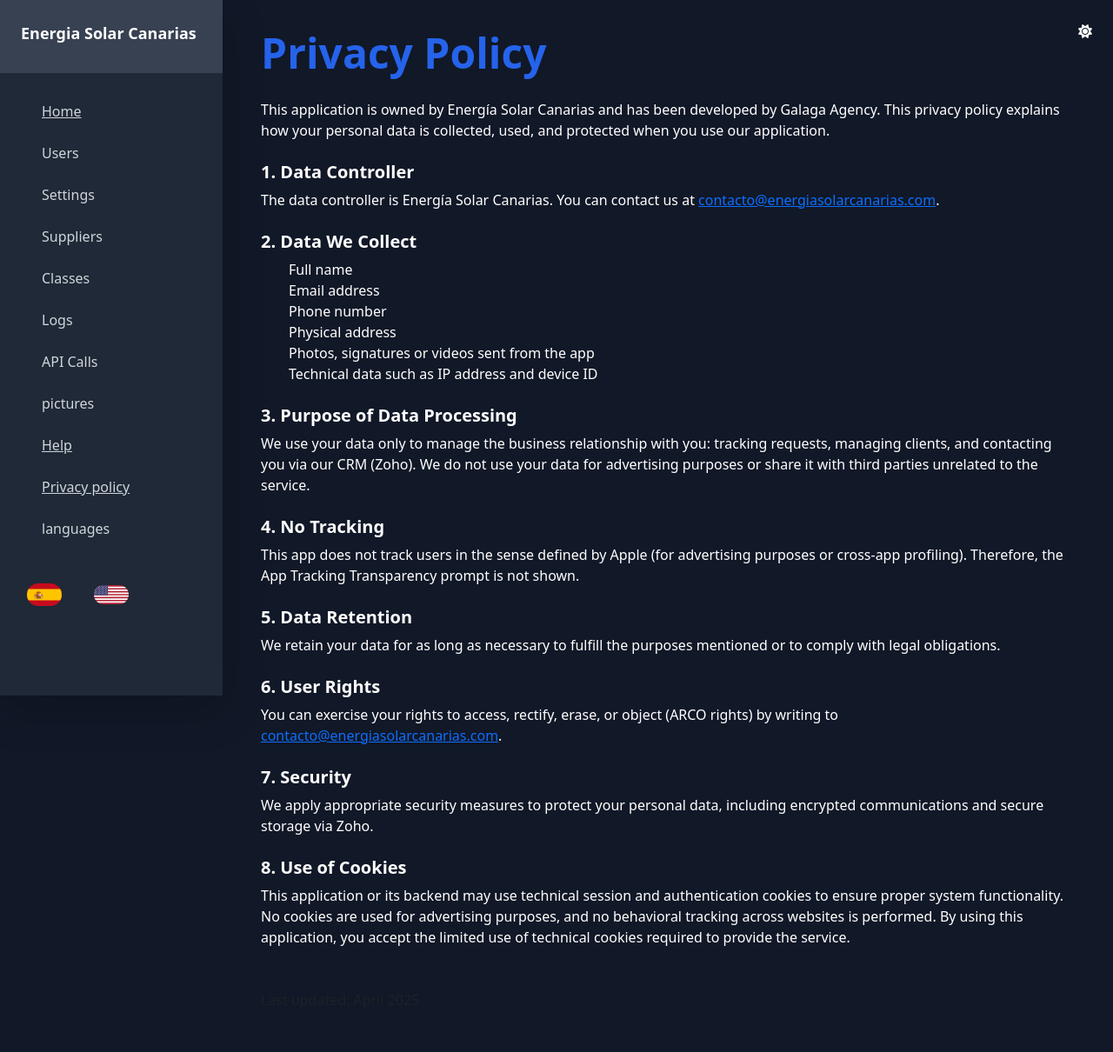
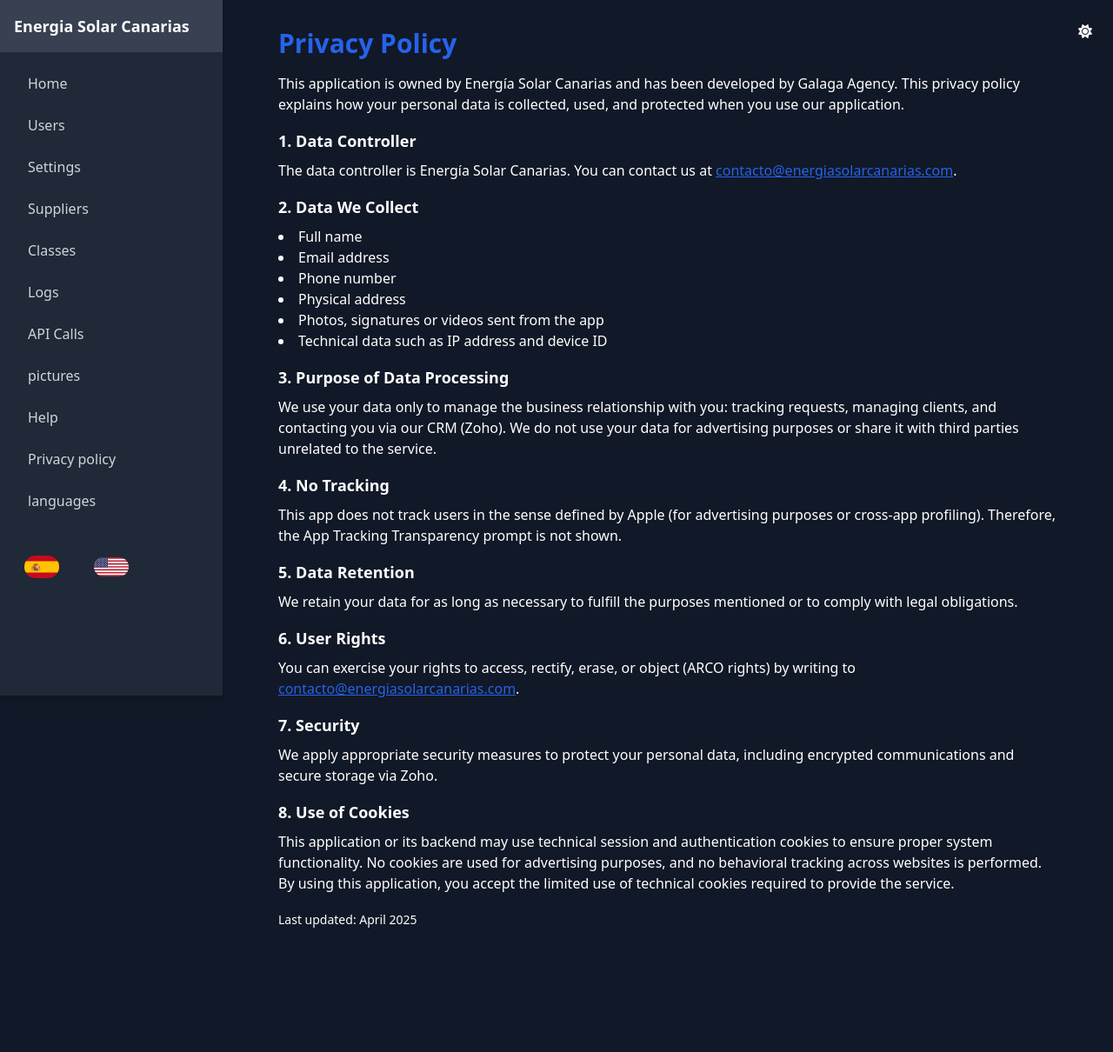
Before and after one commit to Galaga-Agency/energia_solar_canarias_backend, a PHP site: page /index.php?page=politica-privacidad in a window 1280 px wide. Shown: the whole page at 87% size. After the commit the page ends 1067 px from the top, so only its background shows below. Run offline with PHP 8.4, Linux system fonts and the light colour scheme.

Commit message:
darle estilo a la politica dee privacidad

```diff
--- a/app/pages/politica-privacidad.php
+++ b/app/pages/politica-privacidad.php
@@ -1,39 +1,17 @@
-<!DOCTYPE html>
-<html lang="es">
-<head>
-  <meta charset="UTF-8">
-  <meta name="viewport" content="width=device-width, initial-scale=1.0">
-  <title>Política de Privacidad | Energía Solar Canarias</title>
-  <link href="https://cdn.jsdelivr.net/npm/bootstrap@5.3.2/dist/css/bootstrap.min.css" rel="stylesheet">
-  <style>
-    body {
-      background-color: #f8fafc;
-      color: #1e293b;
-    }
-    .dark-mode {
-      background-color: #0f172a;
-      color: #cbd5e1;
-    }
-    .highlight {
-      color: #2563eb;
-    }
-  </style>
-</head>
-<body class="p-4">
-  <div class="container">
-    <h1 class="display-5 fw-bold highlight mb-4"><?php echo translate('politica-privacidad.title') ?></h1>
+<div class="max-w-4xl mx-auto">
+  <h1 class="text-3xl font-bold text-blue-600 dark:text-blue-400 mb-4"><?php echo translate('politica-privacidad.title') ?></h1>
 
   <p class="mb-4">
     <?php echo translate('politica-privacidad.intro') ?>
   </p>
 
-    <h2 class="h5 fw-semibold mt-4 mb-2"><?php echo translate('politica-privacidad.responsable') ?></h2>
+  <h2 class="text-lg font-semibold mt-4 mb-2"><?php echo translate('politica-privacidad.responsable') ?></h2>
   <p class="mb-4">
-    <?php echo translate('politica-privacidad.responsable_text') ?> <a href="mailto:contacto@energiasolarcanarias.com">contacto@energiasolarcanarias.com</a>.
+    <?php echo translate('politica-privacidad.responsable_text') ?> <a href="mailto:contacto@energiasolarcanarias.com" class="text-blue-600 dark:text-blue-400 underline">contacto@energiasolarcanarias.com</a>.
   </p>
 
-    <h2 class="h5 fw-semibold mt-4 mb-2"><?php echo translate('politica-privacidad.datos_recogidos') ?></h2>
-    <ul class="mb-4">
+  <h2 class="text-lg font-semibold mt-4 mb-2"><?php echo translate('politica-privacidad.datos_recogidos') ?></h2>
+  <ul class="list-disc list-inside mb-4">
     <li><?php echo translate('politica-privacidad.datos_lista.0') ?></li>
     <li><?php echo translate('politica-privacidad.datos_lista.1') ?></li>
     <li><?php echo translate('politica-privacidad.datos_lista.2') ?></li>
@@ -42,37 +20,35 @@
     <li><?php echo translate('politica-privacidad.datos_lista.5') ?></li>
   </ul>
 
-    <h2 class="h5 fw-semibold mt-4 mb-2"><?php echo translate('politica-privacidad.finalidad') ?></h2>
+  <h2 class="text-lg font-semibold mt-4 mb-2"><?php echo translate('politica-privacidad.finalidad') ?></h2>
   <p class="mb-4">
     <?php echo translate('politica-privacidad.finalidad_text') ?>
   </p>
 
-    <h2 class="h5 fw-semibold mt-4 mb-2"><?php echo translate('politica-privacidad.tracking') ?> </h2>
+  <h2 class="text-lg font-semibold mt-4 mb-2"><?php echo translate('politica-privacidad.tracking') ?> </h2>
   <p class="mb-4">
     <?php echo translate('politica-privacidad.tracking_text') ?>
   </p>
 
-    <h2 class="h5 fw-semibold mt-4 mb-2"><?php echo translate('politica-privacidad.conservacion') ?></h2>
+  <h2 class="text-lg font-semibold mt-4 mb-2"><?php echo translate('politica-privacidad.conservacion') ?></h2>
   <p class="mb-4">
     <?php echo translate('politica-privacidad.conservacion_text') ?>
   </p>
 
-    <h2 class="h5 fw-semibold mt-4 mb-2"><?php echo translate('politica-privacidad.derechos') ?></h2>
+  <h2 class="text-lg font-semibold mt-4 mb-2"><?php echo translate('politica-privacidad.derechos') ?></h2>
   <p class="mb-4">
-        <?php echo translate('politica-privacidad.derechos_text') ?> <a href="mailto:contacto@energiasolarcanarias.com">contacto@energiasolarcanarias.com</a>.
+    <?php echo translate('politica-privacidad.derechos_text') ?> <a href="mailto:contacto@energiasolarcanarias.com" class="text-blue-600 dark:text-blue-400 underline">contacto@energiasolarcanarias.com</a>.
   </p>
 
-    <h2 class="h5 fw-semibold mt-4 mb-2"><?php echo translate('politica-privacidad.seguridad') ?></h2>
+  <h2 class="text-lg font-semibold mt-4 mb-2"><?php echo translate('politica-privacidad.seguridad') ?></h2>
   <p class="mb-4">
     <?php echo translate('politica-privacidad.seguridad_text') ?>
   </p>
 
-    <h2 class="h5 fw-semibold mt-4 mb-2"><?php echo translate('politica-privacidad.cookies') ?></h2>
+  <h2 class="text-lg font-semibold mt-4 mb-2"><?php echo translate('politica-privacidad.cookies') ?></h2>
   <p class="mb-4">
     <?php echo translate('politica-privacidad.cookies_text') ?>
   </p>
 
-    <p class="text-muted mt-5"><?php echo translate('politica-privacidad.ultima_actualizacion') ?></p>
+  <p class="text-sm text-slate-500 dark:text-slate-400 mt-5"><?php echo translate('politica-privacidad.ultima_actualizacion') ?></p>
 </div>
-</body>
-</html>
```
Lines whose indentation alone changed are shown as unchanged.
